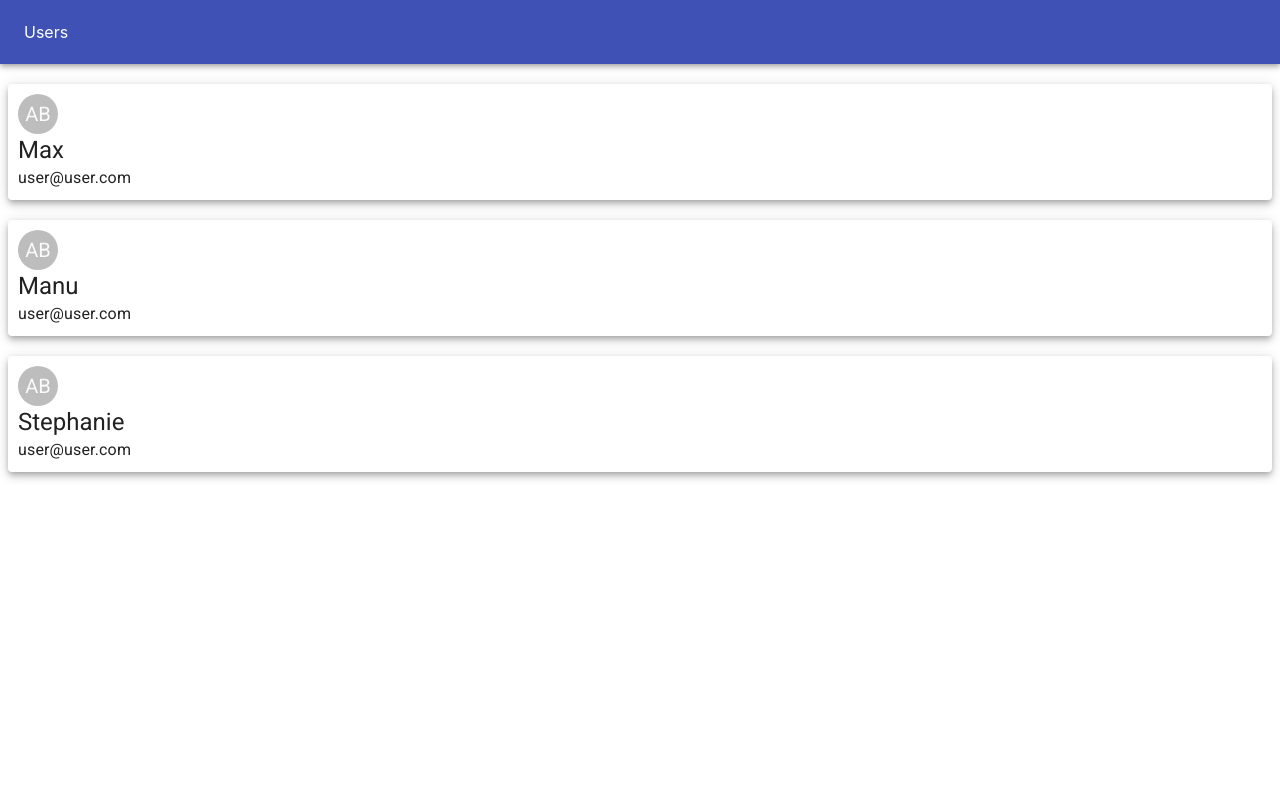
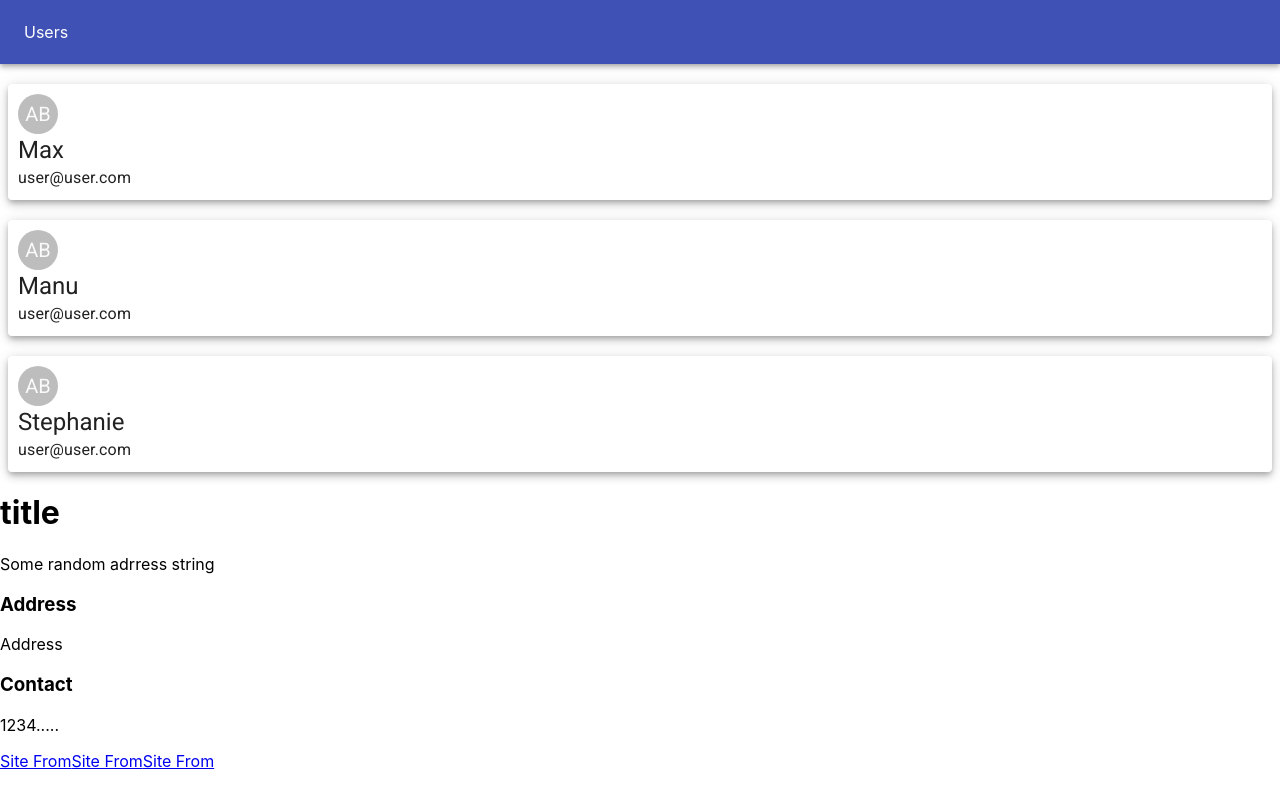
Before and after one commit to ChandrakantPal/Forms_App, a React (Create React App) app: page / in a window 1280 px wide. Built offline with nearby package versions, Linux system fonts and the light colour scheme.

Commit message:
site forms

```diff
--- a/src/App.js
+++ b/src/App.js
@@ -2,6 +2,7 @@ import React, { Component } from 'react';
 import NavBar from './components/NavBar/NavBar';
 import Users from './components/Users/Users'
 // import User from './components/User/User';
+import Site from './components/Sites/Site/Site';
 
 class App extends Component {
   render() {
@@ -9,6 +10,7 @@ class App extends Component {
       <div>
         <NavBar />
         <Users />
+        <Site />
         {/* <User /> */}
       </div>
     );
--- a/src/components/Sites/Site/Site.js
+++ b/src/components/Sites/Site/Site.js
@@ -1,6 +1,17 @@
-import React from 'react';
+import React, { Component } from 'react';
 
-const site = (props) => (
+class Site extends Component {
+    state = {
+        forms: [{id: 'sfgysv', form: 'https://docs.google.com/forms/d/e/1FAIpQLSdoe0_npYGuUBFyaRa9MQ7z1pm96IbiSTQmc7Kq9hpYnr7HDw/viewform?usp=send_form' },
+        {id: 'gewygu', form: 'https://docs.google.com/forms/d/e/1FAIpQLSdoe0_npYGuUBFyaRa9MQ7z1pm96IbiSTQmc7Kq9hpYnr7HDw/viewform?usp=send_form' },
+        {id: 'ghfgug', form: 'https://docs.google.com/forms/d/e/1FAIpQLSdoe0_npYGuUBFyaRa9MQ7z1pm96IbiSTQmc7Kq9hpYnr7HDw/viewform?usp=send_form' }]
+    }
+
+    render () {
+        const link = this.state.forms.map(form => (
+            <a key={form.id} href={form.form}>Site From</a>
+        ));
+        return (
             <div>
                 <h1>title</h1>
                 <p>Some random adrress string</p>
@@ -8,8 +19,11 @@ const site = (props) => (
                 <p>Address</p>
                 <h3>Contact</h3>
                 <p>1234.....</p>
-        <p>links of the forms</p>
+                {link}
             </div>
         );
 
-export default site;
+    }
+}
+
+export default Site;
```
Lines whose indentation alone changed are shown as unchanged.
